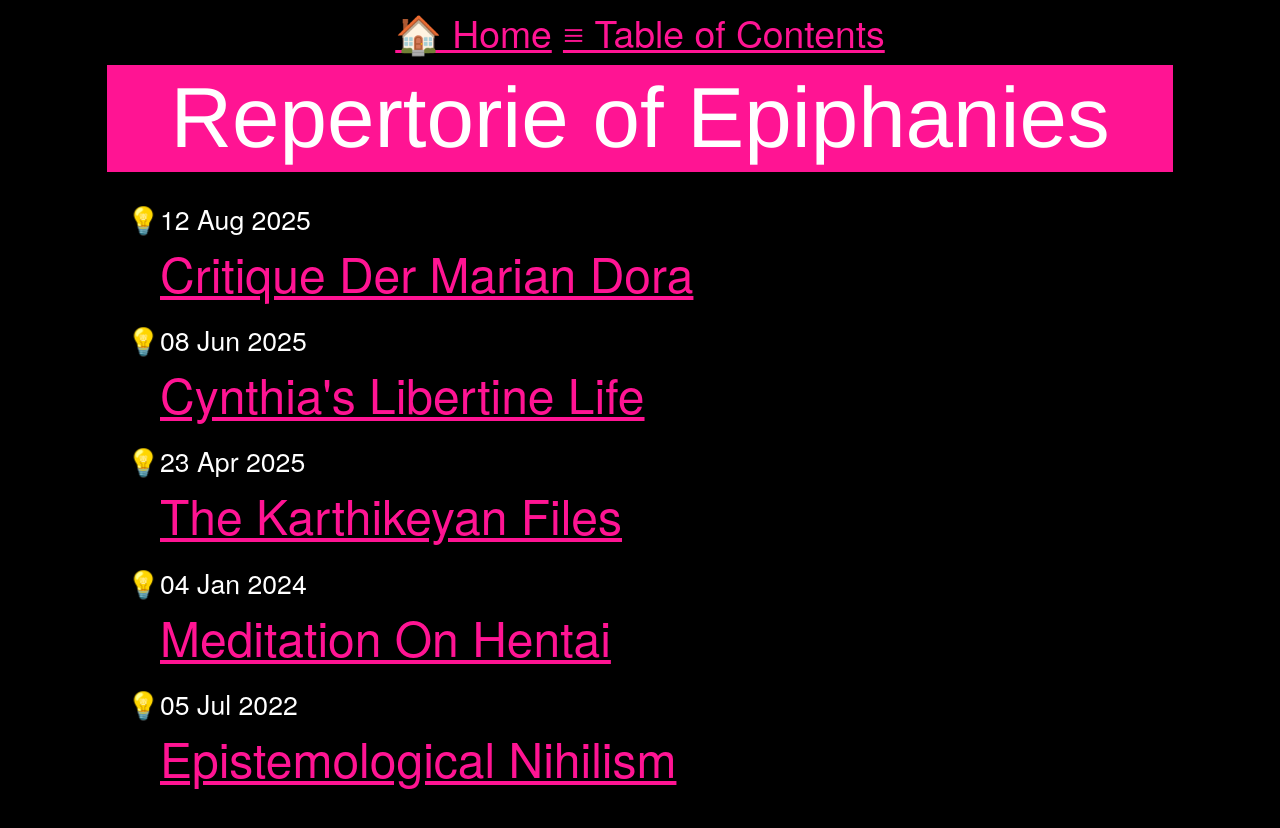
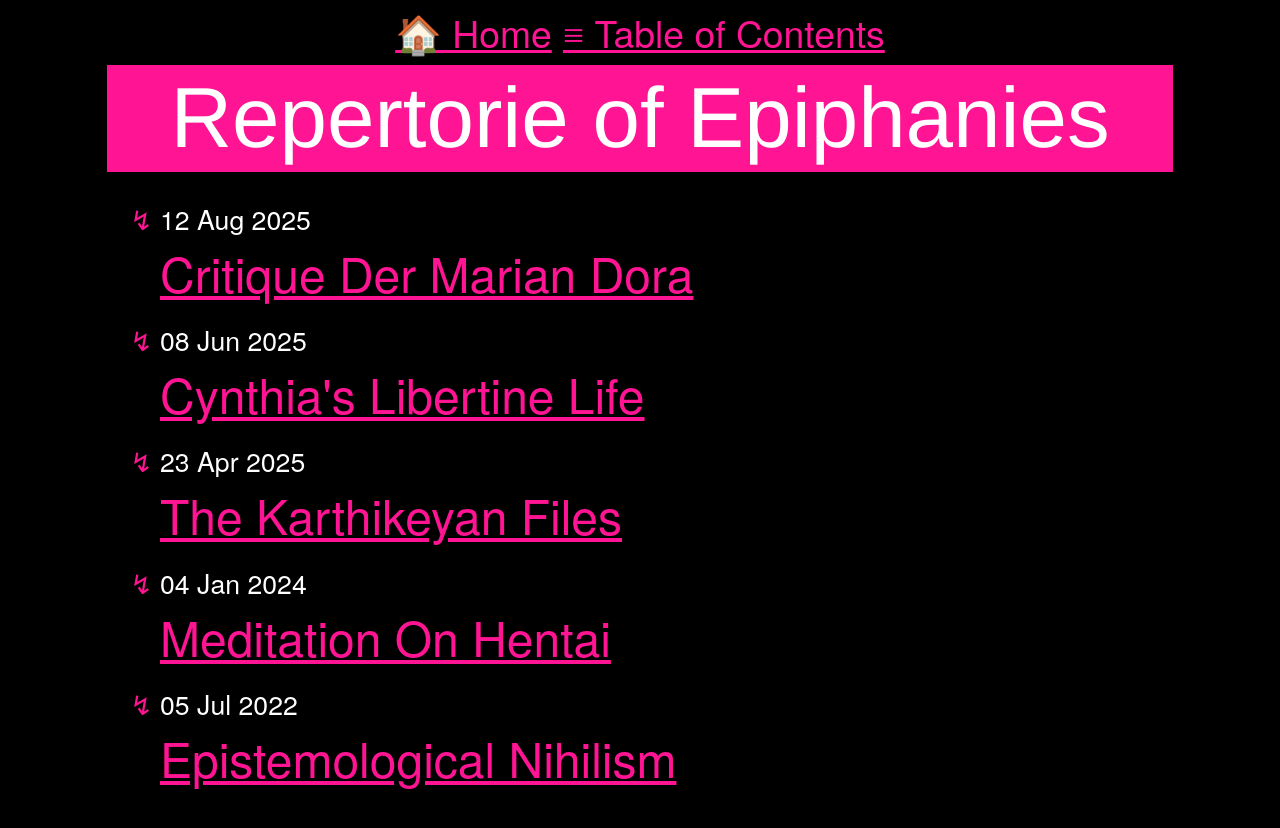
Before and after one commit to ankushian/ankushian.github.io, a Jekyll site: the page built from posts.html, in a window 1280 px wide. Shown: the top 828 px of the page. Built offline with Jekyll 4.4.1, drawn with Linux system fonts in a browser that asks for light colours; some web fonts are replaced.

```diff
--- a/_layouts/post.html
+++ b/_layouts/post.html
@@ -2,7 +2,7 @@
 <html>
   <head>
     <title>{% if page.url != "/" %}{{ page.title }} — {% endif %}{{ site.title }}</title>
-    <meta name="viewport" content="width=device-width, initial-scale=1" />
+<!--     <meta name="viewport" content="width=device-width, initial-scale=1" /> -->
     <link rel="stylesheet" href="/styles/post.css">
     {% seo %}
   </head>
--- a/styles/post.scss
+++ b/styles/post.scss
@@ -86,7 +86,8 @@
     margin: 0.5em;
 
     &::marker {
-        content: "💡";
+        content: "↯ ";
+        color: deeppink;
     }
 
     a {
```
